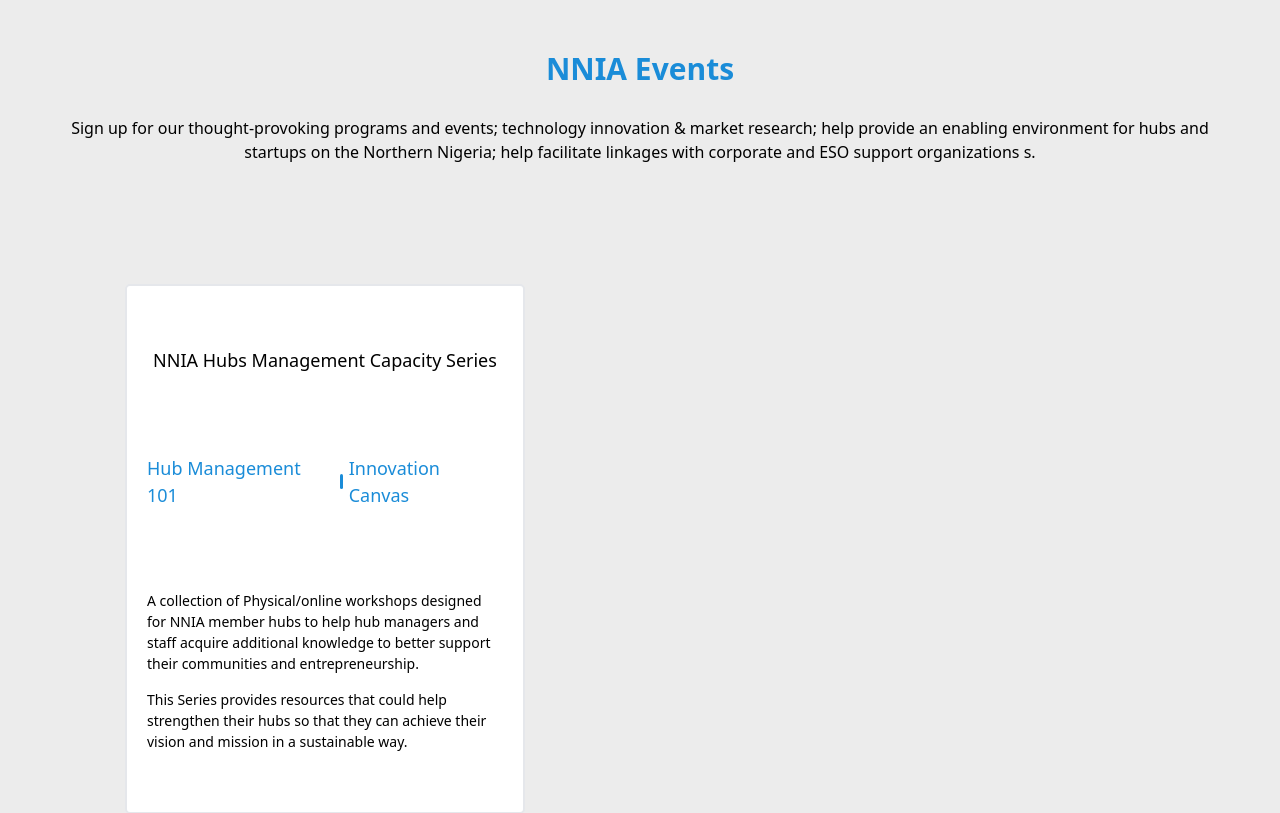
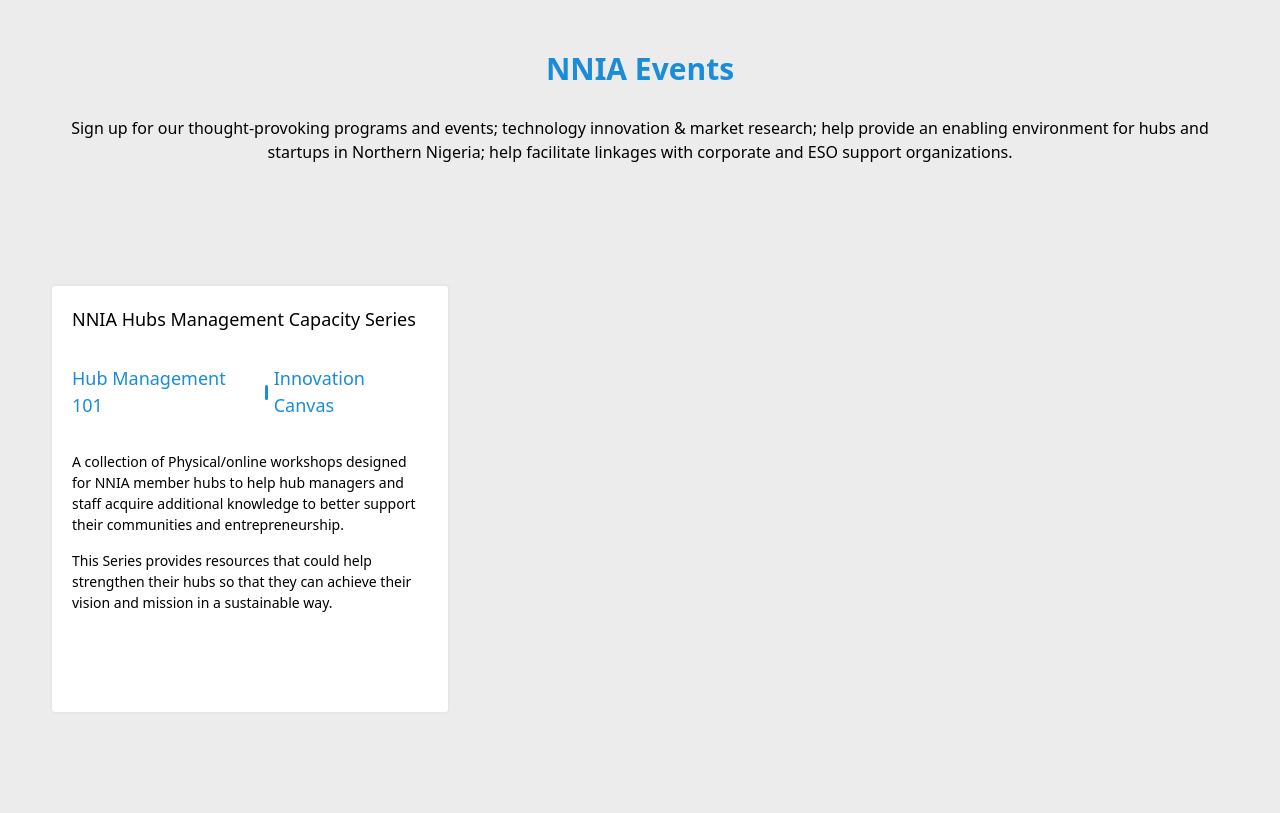
Before and after one commit to nHubNg/NNIA, a React (Vite) app: page /events in a window 1280 px wide. Shown: the part 631-1444 px from the top of the page. Built offline with nearby package versions, Linux system fonts and the light colour scheme.

Commit message:
made some edits

```diff
--- a/src/components/Header.jsx
+++ b/src/components/Header.jsx
@@ -94,7 +94,7 @@
                 </div>
               </li>
               <li>
-                <p><Link to="/events">Programmes</Link></p>
+                <p><Link className='hover:text-twitterBlue' to="/events">Programmes</Link></p>
               </li>
               <li onClick={showPartnersMenu} className="cursor-pointer">
                 <div>
--- a/src/pages/contact/index.jsx
+++ b/src/pages/contact/index.jsx
@@ -62,8 +62,10 @@
                         </div>
                     </div>
 
-                    <button className="px-5 py-2 border-twitterBlue border-[1px] text-twitterBlue mt-10 font-[700] rounded hover:bg-twitterBlue hover:text-white flex items-center gap-3 group
+                    <a href="mailto:info@nnia.ng">
+                        <button className="px-5 py-2 border-twitterBlue border-[1px] text-twitterBlue mt-10 font-[700] rounded hover:bg-twitterBlue hover:text-white flex items-center gap-3 group
                     ">Send Message <img src={pathh} alt="" className="hidden group-hover:block" /></button>
+                    </a>
 
                 </div>
             </div>
--- a/src/pages/events/index.jsx
+++ b/src/pages/events/index.jsx
@@ -10,8 +10,7 @@
             NNIA Events
           </h1>
 
-          <p>Sign up for our thought-provoking programs and events; technology innovation & market research; help provide an enabling environment for hubs and startups on the Northern Nigeria; help facilitate linkages with corporate and ESO support organizations
-            s.</p>
+          <p>Sign up for our thought-provoking programs and events; technology innovation & market research; help provide an enabling environment for hubs and startups in Northern Nigeria; help facilitate linkages with corporate and ESO support organizations.</p>
         </div>
 
         {/* <div className='py-[120px] px-[30px] lg:px-[50px] text-[18px] font-[500]'>
@@ -19,7 +18,7 @@
         </div> */}
 
         <div className='py-[120px] px-[30px] lg:px-[50px] text-[18px] font-[500]'>
-          <div className="mx-[75px] h-[530px] w-[350px] lg:w-[400px] border-2 bg-white p-[20px] rounded-[5px] grid place-items-center">
+          <div className="h-[430px] w-[350px] lg:w-[400px] border-2 bg-white p-[20px] rounded-[5px] flex flex-col gap-8">
             <p>
               NNIA Hubs Management Capacity Series
             </p>
--- a/src/pages/members/components/Card.jsx
+++ b/src/pages/members/components/Card.jsx
@@ -3,7 +3,7 @@
 const Card = ({ img, link, text }) => {
   return (
     <>
-      <div className="max-w-[400px] h-[475px] relative group cursor-pointer overflow-y-hidden hover: group">
+      <div className="max-w-[400px] h-[375px] relative group cursor-pointer overflow-y-hidden hover: group">
         <div className="absolute top-0 left-0 right-0 h-full flex items-center justify-center bg-white border-[6px] border-twitterBlue z-10 group-hover:translate-y-[120%] translate-y-[0%] transition duration-500 ease-linear rounded-[10px]">
           <img src={img} alt="" />
         </div>
--- a/src/pages/members/index.jsx
+++ b/src/pages/members/index.jsx
@@ -36,8 +36,7 @@
             <Card img={nhubfoundation} text='nHub Foundation is a non-governmental and not-for-profit organization that leverages on emerging technologies, works to enhance policy advocacy, gender inclusiveness, Technology for all, infrastructure/capacity building as regards Employability and Entrepreneurship, innovation and every aspect of social impact. The hub is modelled around the SDG goals.' link={'https://nhubfoundation.org/'} />
             <Card img={mainstream} text='We are a modern space, an idea la that encourages creativity,self development, growth and high end skill acquisition. We nurture minds to brilliance, we mentor young minds to understand the formidability of passion, consistency and diligence' link='https://mehubnigeria.com.ng' />
             <Card img={jostgreen} text='Jost Greens Services Limited is a collective of experts, with the aim of ensuring impact investment is accessible to businesses that traditionally encounter insurmountable barriers to accessing and managing credit and other financing options. We are primarily focused on the underserved geographic demographic of Northern Nigeria, with the intent to scale nationwide. We serve as a business accelerator, providing; investment training, Investment matching, and post-investment support.' link='https://www.colemanparkes.com/' />
-            <Card img={annikedel} text='Boluwatife Oluwafemi, a seasoned Principal Consultant at Annikedel Company, has guided 30+ startups to success. As a Steel DAO VC Scout for Bessemer Ventures and a Venture Scout for Ajim Capital, he&apos;s a master at identifying innovation. In year 2021 & 2022, he joined an elite panel of judges for the $1m Global Edtech Cup Competition alongside experts from Microsoft Ventures, Google Ventures, Sequoia, and more.
-Boluwatife&apos;s tech recruiting journey began at Chuuse Inc, where he climbed from Venture Builder to Chief of Staff, spearheading partnerships yielding $10k+ in revenue, expanding the talent pool to 5120+ engineering teams, and co-leading Chuuse&apos;s Launch-into-Tech Program, attracting 1,000+ applicants.' link={'https://annikedelcompany.com'} />
+            <Card img={annikedel} text='Boluwatife Oluwafemi, a seasoned Principal Consultant at Annikedel Company, has guided 30+ startups to success. As a Steel DAO VC Scout for Bessemer Ventures and a Venture Scout for Ajim Capital, he&apos;s a master at identifying innovation. In year 2021 & 2022, he joined an elite panel of judges for the $1m Global Edtech Cup Competition alongside experts from Microsoft Ventures, Google Ventures, Sequoia, and more.' link={'https://annikedelcompany.com'} />
             <Card img={skyhub} text='SKYHub Nigeria is a creative digital media agency and training hub that helps individuals and organizations achieve their goals through the use of digital tools and platforms.' link={'http://skyhubnigeria.com/'} />
             <Card img={thrive} text='Thrive Media Africa is a digital marketing hub that helps businesses thrive online. We are a team of experienced professionals who are passionate about helping businesses grow their online presence, increase sales and reach their target audience.' link='https://thrivemediaafrica.com' />
             <Card img={loveTech} text='At LoveTech, we are passionate about the endless possibilities that technology offers to shape a better, more connected, and sustainable world. We are a dynamic and diverse team of experts dedicated to harnessing the power of technology across a wide spectrum of fields, including web, mobile, desktop apps, VR apps, AR apps, renewable energy, IoT, and hardware solutions. Our journey is fueled by a deep love for technology and a commitment to making a positive impact on the world we share.' link='https://lovetechnigeria.com.ng/' />
--- a/src/pages/partner/index.jsx
+++ b/src/pages/partner/index.jsx
@@ -16,7 +16,6 @@
             <div className=" text-center ">
                 <h1 className="font-[700] text-twitterBlue text-[30px] mt-[48px] mb-[25px]">
                     Why Partner with Us?
-                    <br /><span className="text-[20px]">Here&apos;s a little secret</span>
                 </h1>
 
 
```
Also changed, not shown: src/assets/nHub-logo.png.
